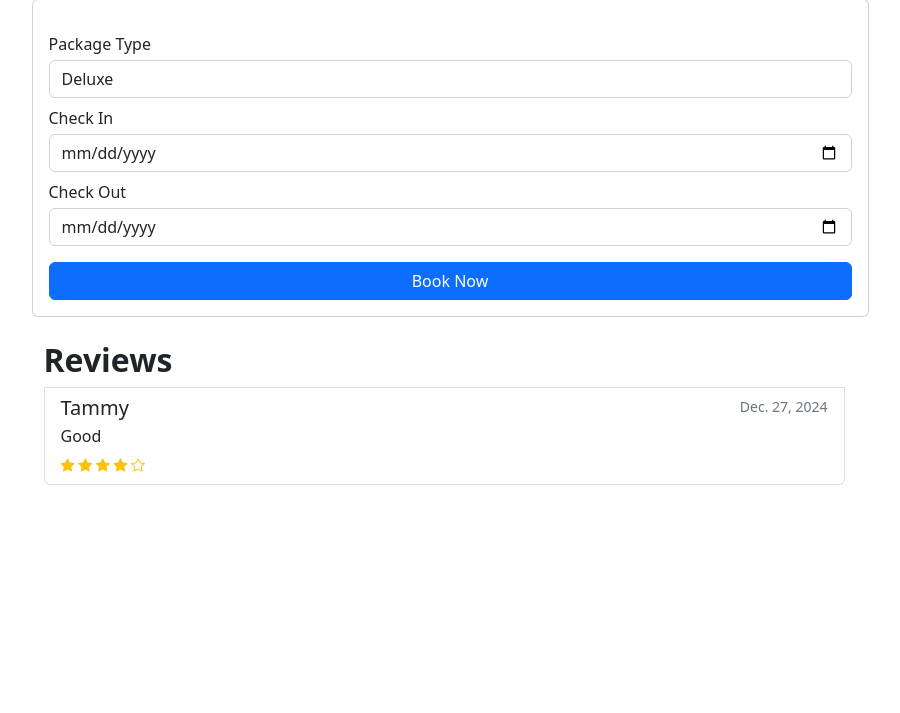
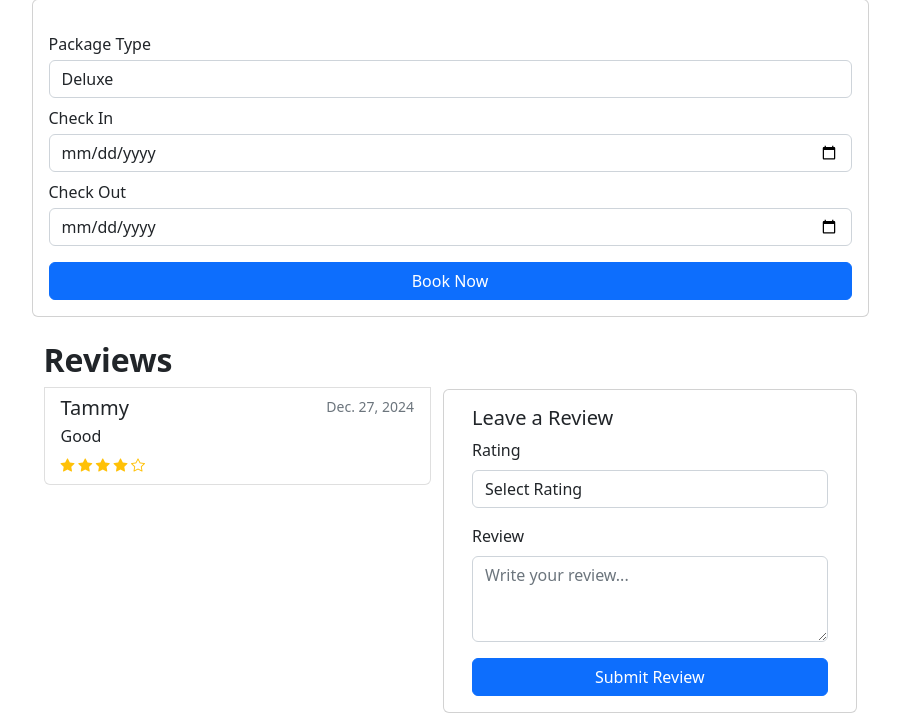
Before and after one commit to syedhannan-33/Hotel_Broker, a Django app: page /hotel/2 in a window 1280 px wide. Shown: the part 786-1499 px from the top of the page, without its empty margins (190-1090 px from the left). Before the commit the page ends 1271 px from the top, so only its background shows below. Run offline with Django 5.2, Linux system fonts and the light colour scheme; a user stored in the database is signed in; data comes from the database, SQL or seed files in the repository.

Commit message:
Your commit message

```diff
--- a/templates/home/hotel.html
+++ b/templates/home/hotel.html
@@ -4,7 +4,7 @@
 {% endblock title %}
 {% load coustom_tags %}
 <head>
-    <link href="https://cdn.jsdelivr.net/npm/bootstrap-icons/font/bootstrap-icons.css" rel="stylesheet">
+     <link href="https://cdn.jsdelivr.net/npm/bootstrap-icons/font/bootstrap-icons.css" rel="stylesheet">
 </head>
 
 {% block css %}
@@ -122,7 +122,7 @@
                 </div>
                 <p class="mb-1">{{ review.description }}</p>
                 <small class="text-warning">
-                    {% for i in "12345" %}
+                    {% for i in "12345"|make_list %}
                         {% if i|add:0 <= review.rating %}
                             <i class="bi bi-star-fill"></i>
                         {% else %}
@@ -137,7 +137,40 @@
         {% else %}
         <p class="text-muted">No reviews yet. Be the first to leave one!</p>
         {% endif %}
-
+         <!-- Add Review Form -->
+         {% if request.user.is_authenticated %}
+         <div class="col-md card mt-5">
+             <div class="card-body">
+                 <h5 class="card-title">Leave a Review</h5>
+                 <form method="POST">
+                     {% csrf_token %}
+                     <div class="mb-3">
+                         <label for="rating" class="form-label">Rating</label>
+                         <select name="rating" id="rating" class="form-control" required>
+                             <option value="" disabled selected>Select Rating</option>
+                             <option value="1">1 Star</option>
+                             <option value="2">2 Stars</option>
+                             <option value="3">3 Stars</option>
+                             <option value="4">4 Stars</option>
+                             <option value="5">5 Stars</option>
+                         </select>
+                     </div>
+                     <div class="mb-3">
+                         <label for="description" class="form-label">Review</label>
+                         <textarea name="description" id="description" class="form-control" rows="3" placeholder="Write your review..." required></textarea>
+                     </div>
+                     <div class="d-grid">
+                         <button type="submit" class="btn btn-primary">Submit Review</button>
+                     </div>
+                 </form>
+             </div>
+         </div>
+         {% else %}
+         <div class="mt-4">
+             <p class="text-muted">Sign in to leave a review.</p>
+             <a href="{% url 'signin' %}" class="btn btn-primary">Sign In</a>
+         </div>
+         {% endif %}
 
 
     </div>
```
